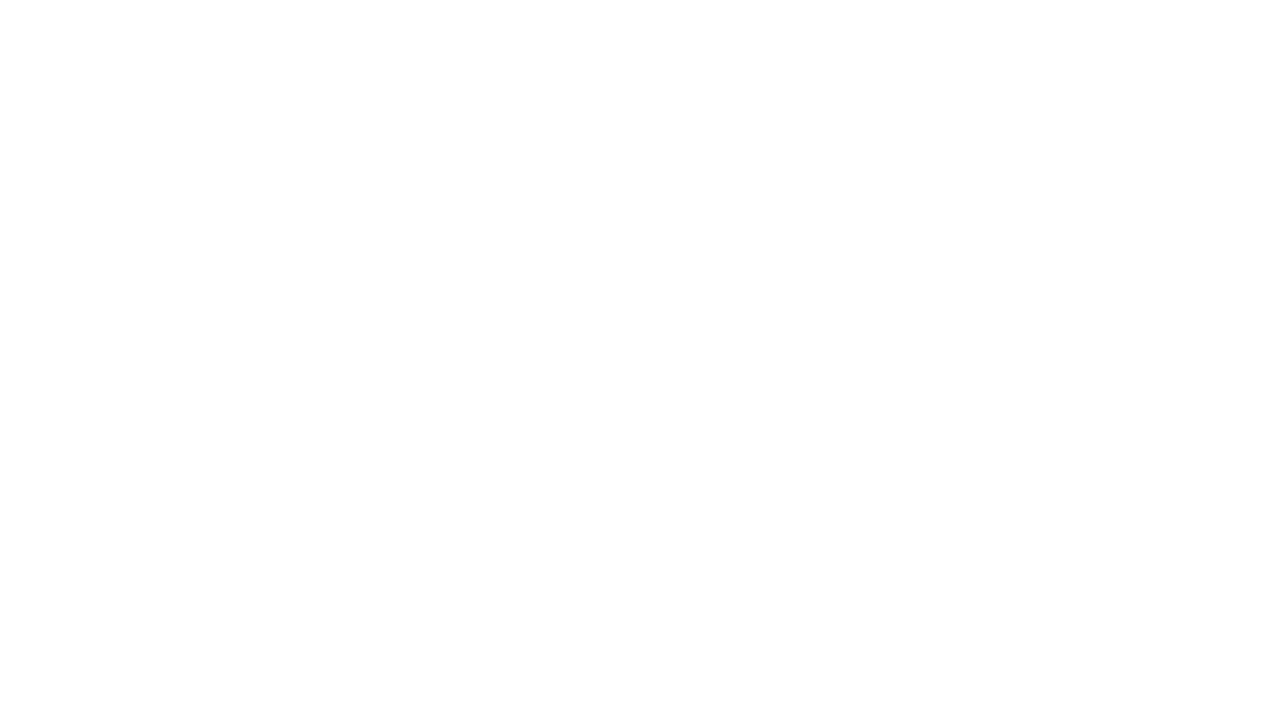
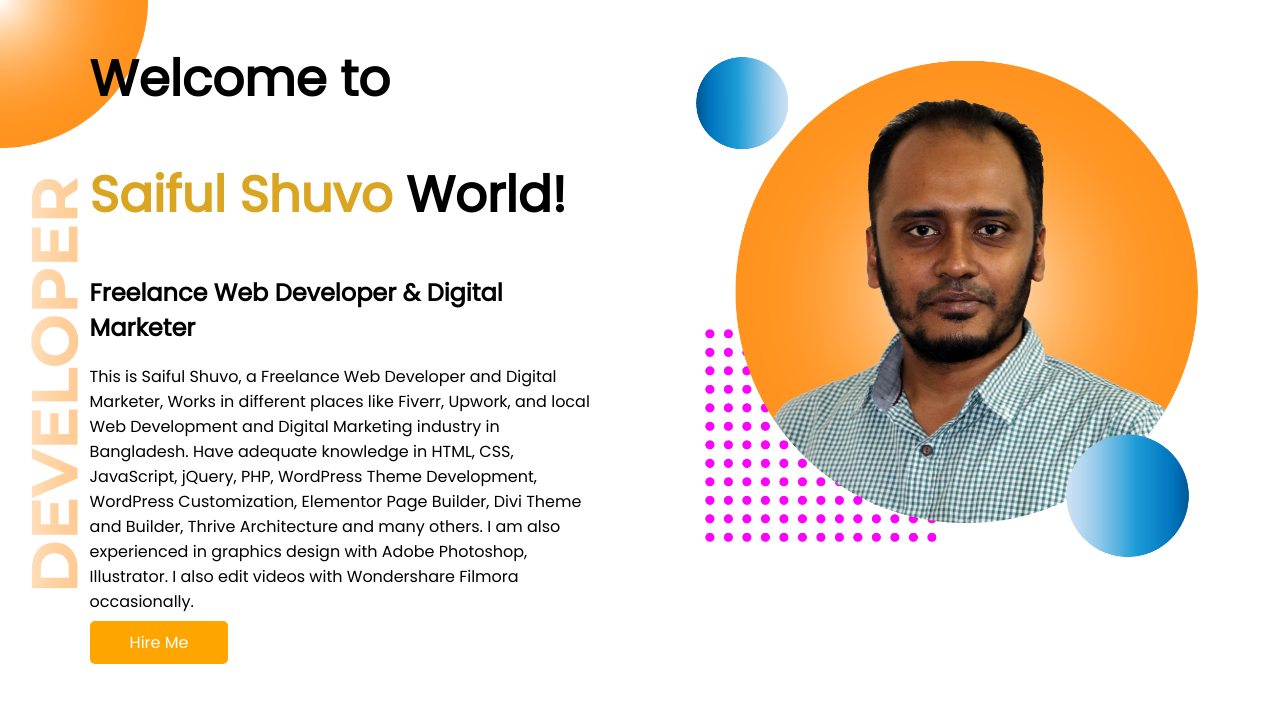
Before and after one commit to SaifulIslamDS/portfoliohtml, a plain HTML site: page index.html in a window 1280 px wide. Drawn offline with Linux system fonts and the light colour scheme.

Commit message:
1st section fiished

```diff
--- a/index.html
+++ b/index.html
@@ -1,13 +1,37 @@
 <!DOCTYPE html>
 <html lang="en">
+
 <head>
     <meta charset="UTF-8">
     <meta http-equiv="X-UA-Compatible" content="IE=edge">
     <meta name="viewport" content="width=device-width, initial-scale=1.0">
+    <link rel="preconnect" href="https://fonts.googleapis.com">
+    <link rel="preconnect" href="https://fonts.gstatic.com" crossorigin>
+    <link href="https://fonts.googleapis.com/css2?family=Poppins&display=swap" rel="stylesheet">
     <link rel="stylesheet" href="style.css">
     <title>Portfolio of Saiful Shuvo</title>
 </head>
+
 <body>
+    <section id="top-banner">
+        <div class="half-width">
+            <h1>Welcome to</h1>
+            <h1><span class="my-name">Saiful Shuvo</span> World!</h1>
+            <h2>Freelance Web Developer & Digital Marketer</h2>
+            <p>
+                This is Saiful Shuvo, a Freelance Web Developer and Digital Marketer, Works in different places like
+                Fiverr, Upwork, and local Web Development and Digital Marketing industry in Bangladesh. Have adequate
+                knowledge in HTML, CSS, JavaScript, jQuery, PHP, WordPress Theme Development, WordPress Customization,
+                Elementor Page Builder, Divi Theme and Builder, Thrive Architecture and many others. I am also
+                experienced in graphics design with Adobe Photoshop, Illustrator. I also edit videos with Wondershare
+                Filmora occasionally.
+            </p>
+            <a href="https://saifulshuvo.com/" target="_blank" class="btn-link">Hire Me</a>
+        </div>
+        <div class="half-width">
+            <img src="/images/saiful.png" alt="">
+        </div>
+    </section>
+</body>
 
-</body>
 </html>
--- a/style.css
+++ b/style.css
@@ -0,0 +1,43 @@
+body {
+    font-family: 'Poppins', sans-serif;
+    margin: 0;
+}
+
+section {
+    display: flex;
+}
+
+h1 {
+    font-size: 50px;
+}
+
+span.my-name {
+    color: goldenrod;
+}
+
+.half-width {
+    width: 40%;
+    float: left;
+    margin-left: 5%;
+    padding-left: 2%;
+
+}
+
+.half-width img {
+    width: 100%;
+    padding-top: 10%;
+}
+
+.btn-link {
+    text-decoration: none;
+    background-color: orange;
+    color: white;
+    padding: 10px 40px;
+    border-radius: 5px;
+}
+
+#top-banner {
+    background-image: url(/images/top-banner.png);
+    background-repeat: no-repeat;
+    background-size: contain;
+}
```
Also changed, not shown: images/saiful.png (added), images/saiful00.png (added), images/top-banner.png (added).
